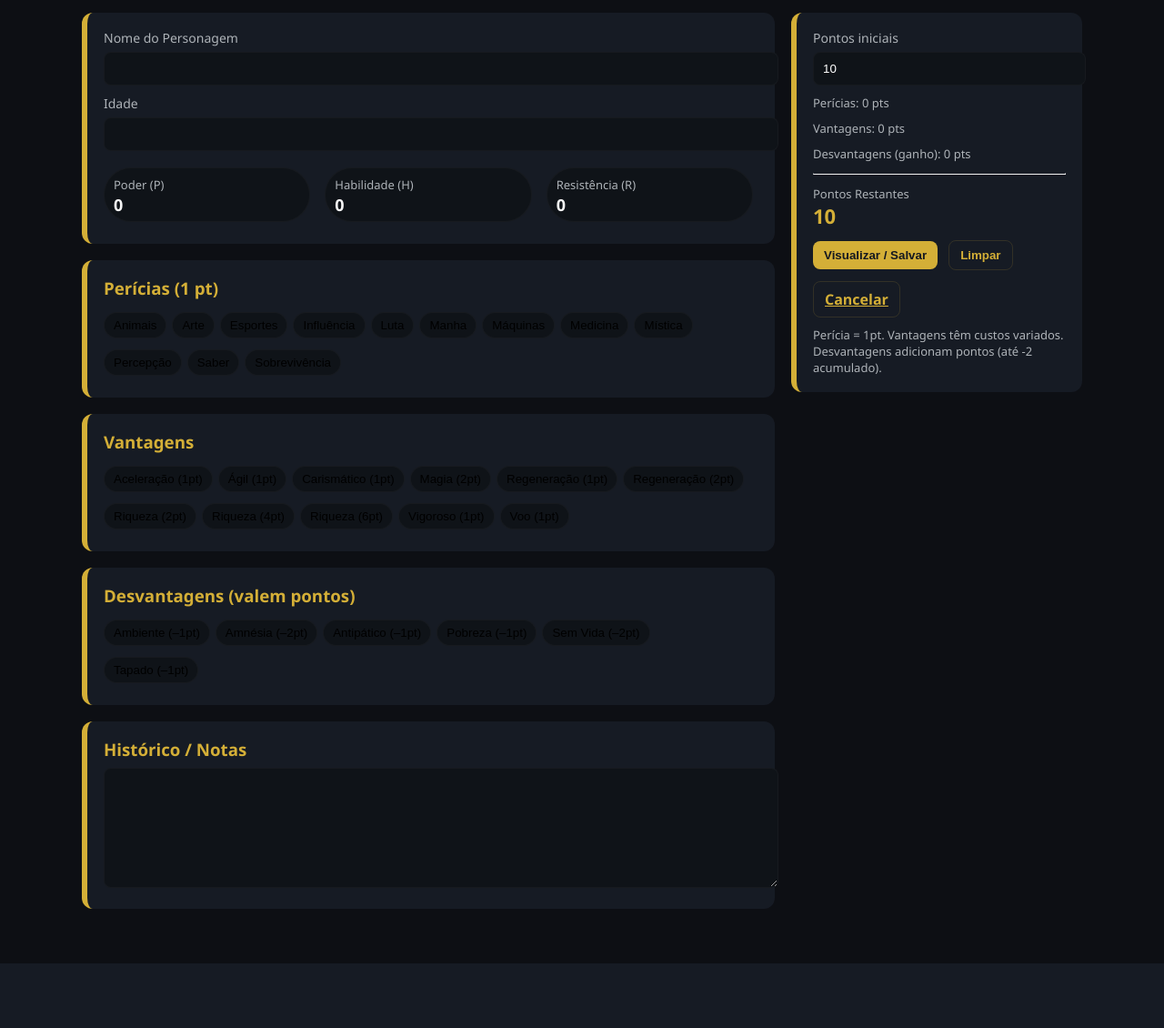
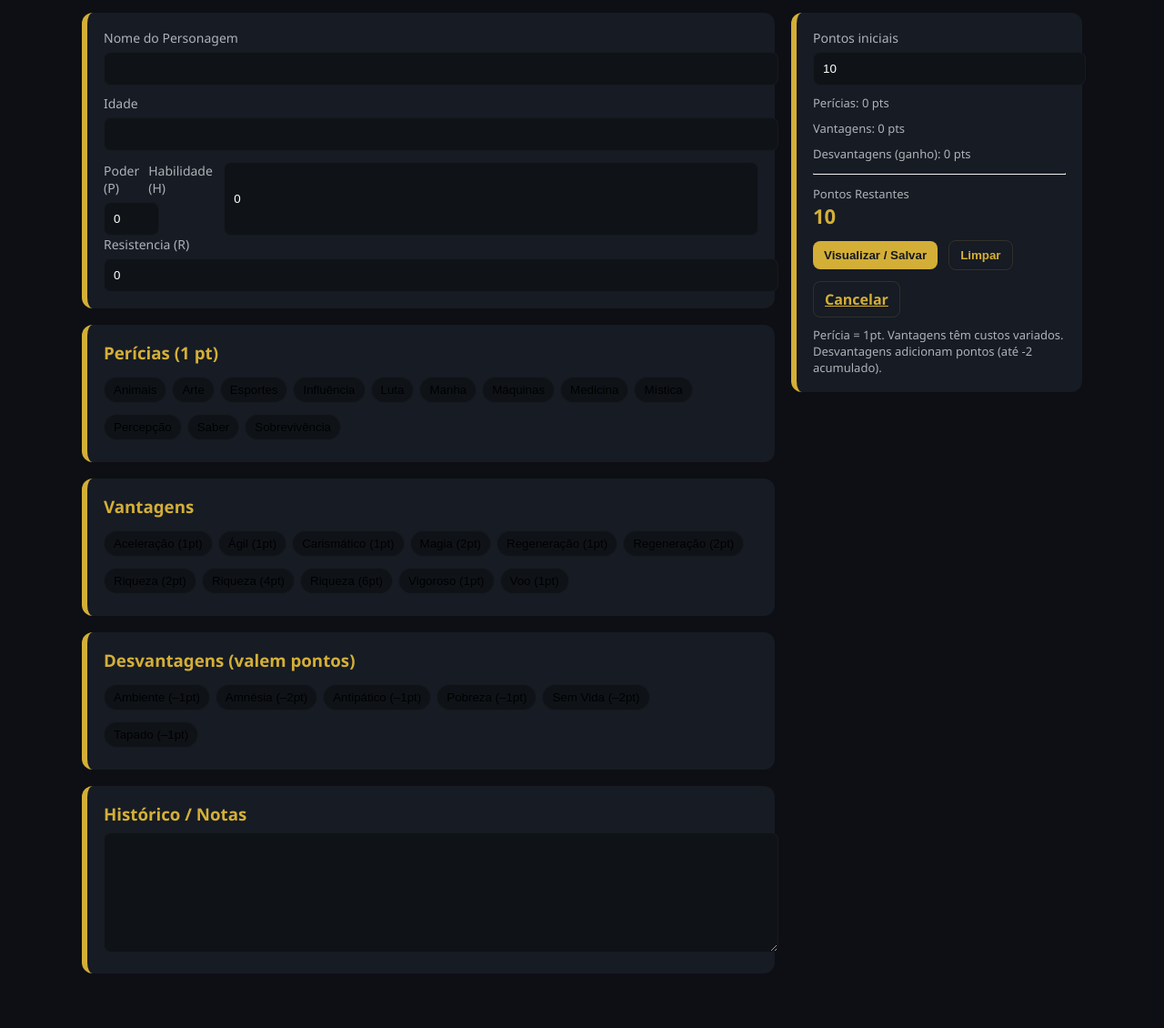
Before and after one commit to hilen-dev/Tridados, a Flask app: page /criar_ficha/final in a window 1280 px wide. Shown: the part 151-1281 px from the top of the page at 91% size. Before the commit the page ends 1210 px from the top, so only its background shows below. Run offline with Flask 3, Linux system fonts and the light colour scheme.

Commit message:
Update criar_ficha_final.html

```diff
--- a/templates/criar_ficha_final.html
+++ b/templates/criar_ficha_final.html
@@ -41,10 +41,20 @@
           <label style="margin-top:10px">Idade</label>
           <input type="number" name="idade" id="idade" value="{{ ficha.idade if ficha and ficha.idade is defined else '' }}" min="0">
           <div style="margin-top:12px; display:flex; gap:10px;">
-            <div style="flex:1" class="pill"><small class="meta">Poder (P)</small><div style="font-weight:800; font-size:18px">{{ ficha.poder if ficha and ficha.poder is defined else 0 }}</div></div>
-            <div style="flex:1" class="pill"><small class="meta">Habilidade (H)</small><div style="font-weight:800; font-size:18px">{{ ficha.habilidade if ficha and ficha.habilidade is defined else 0 }}</div></div>
-            <div style="flex:1" class="pill"><small class="meta">Resistência (R)</small><div style="font-weight:800; font-size:18px">{{ ficha.resistencia if ficha and ficha.resistencia is defined else 0 }}</div></div>
-          </div>
+            <div style="flex:1">
+  <label>Poder (P)</label>
+  <input type="number" name="poder" min="0" max="10"
+         value="{{ ficha.poder if ficha and ficha.poder is defined else 0 }}">
+</div>
+
+  <label>Habilidade (H)</label>
+  <input type="number" name="habilidade" min="0" max="10"
+          value="{{ ficha.habilidade if ficha and ficha.habilidade is defined else 0 }}">
+ </div>
+
+  <label> Resistencia (R)</label>
+  <input type="number" name="resistência" min="o" max="10"
+          value="{{ ficha.resistência if ficha and ficha.resistência is defined else 0 }}">
         </div>
 
         <div class="card">
```
